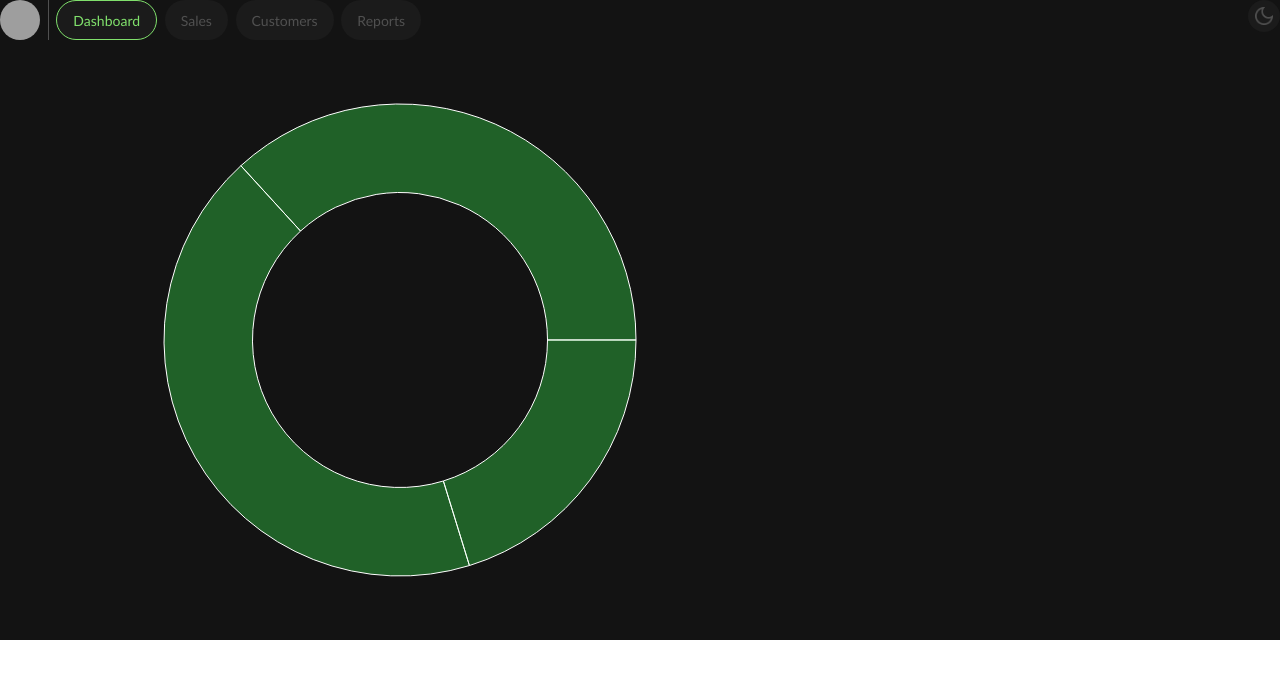
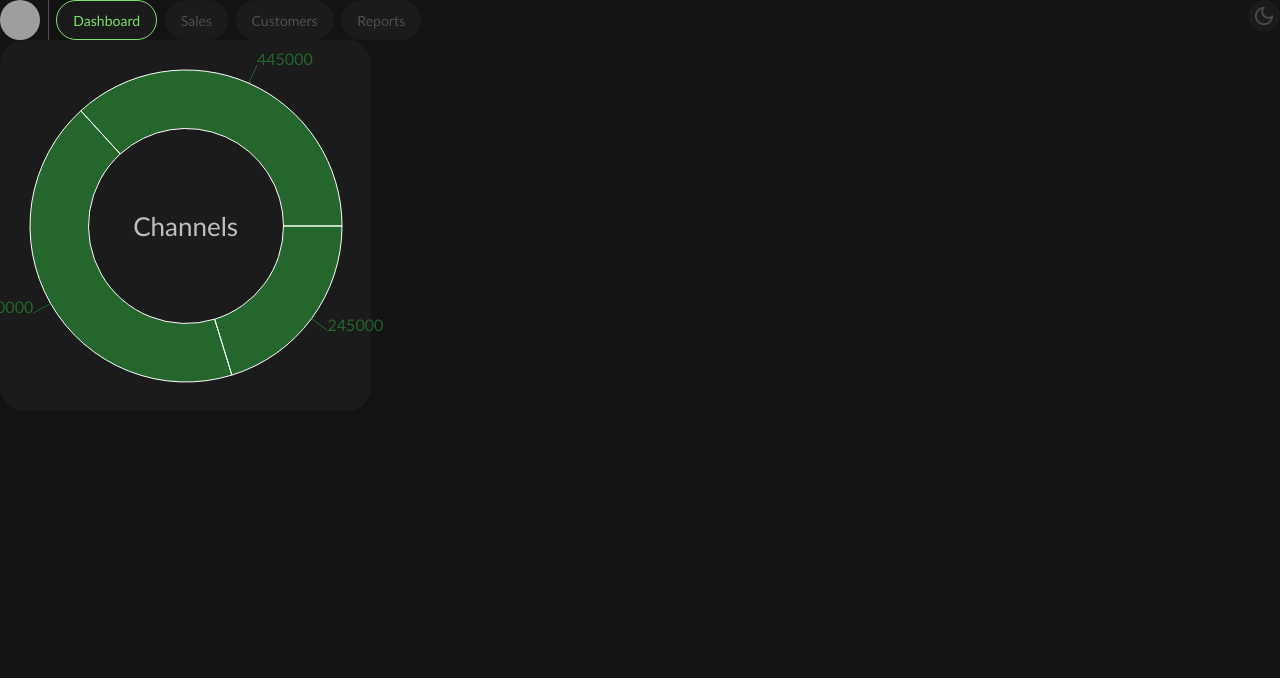
Before and after one commit to harukee-dev/CRM_analytics_dashboard, a React (Vite) app: page / in a window 1280 px wide. Shown: the top 678 px of the page. Built offline with nearby package versions, Linux system fonts and the light colour scheme; data requests are answered from the project's data file; grey boxes are pictures that could not be loaded.

Commit message:
закончен компонент Channels Pie

```diff
--- a/src/App.tsx
+++ b/src/App.tsx
@@ -1,20 +1,23 @@
-import { BrowserRouter, Route, Routes } from 'react-router-dom'
-import { AreaChartComponent } from './Components/Charts/AreaChart/AreaChart'
-import { BarChartComponent } from './Components/Charts/BarChart/BarChart'
-import { LineChartComponent } from './Components/Charts/LineChart/LineChart'
-import { PieChartComponent } from './Components/Charts/PieChart/PieChart'
+import { BrowserRouter } from 'react-router-dom'
+// import { AreaChartComponent } from './Components/Charts/AreaChart/AreaChart'
+// import { BarChartComponent } from './Components/Charts/BarChart/BarChart'
+// import { LineChartComponent } from './Components/Charts/LineChart/LineChart'
+// import { PieChartComponent } from './Components/Charts/PieChart/PieChart'
 import { Header } from './Components/Header/Header'
+import { ChannelsPie } from './Components/Dashboard/ChannelsPie/ChannelsPie'
 
 function App() {
   return (
     <BrowserRouter>
-      <div style={{ backgroundColor: '#131313' }}>
+      <div
+        style={{ backgroundColor: '#131313', width: '100vw', height: '100vh' }}
+      >
         {/* <h1>Hello world!</h1>
       <AreaChartComponent />
       <BarChartComponent />
       <LineChartComponent /> */}
         <Header />
-        <PieChartComponent />
+        <ChannelsPie />
       </div>
     </BrowserRouter>
   )
--- a/src/Components/Charts/PieChart/PieChart.tsx
+++ b/src/Components/Charts/PieChart/PieChart.tsx
@@ -57,12 +57,13 @@ export const PieChartComponent = () => {
   if (!data) return <p>loading</p>
 
   return (
-    <PieChart width={800} height={600}>
+    <PieChart width={400} height={400}>
       <Pie
         fill="#3af65057"
         data={data}
         dataKey="value"
         nameKey="name"
+        label
         innerRadius="50%"
       />
       {/* @ts-ignore */}
--- /dev/null
+++ b/src/Components/Dashboard/ChannelsPie/ChannelsPie.tsx
@@ -0,0 +1,11 @@
+import { PieChartComponent } from '../../Charts/PieChart/PieChart'
+import cl from './channelsPie.module.css'
+
+export const ChannelsPie = () => {
+  return (
+    <div className={cl.container}>
+      <p className={cl.title}>Channels</p>
+      <PieChartComponent />
+    </div>
+  )
+}
--- /dev/null
+++ b/src/Components/Dashboard/ChannelsPie/channelsPie.module.css
@@ -0,0 +1,25 @@
+* {
+  margin: 0;
+  padding: 0;
+}
+
+.container {
+  background-color: #1b1b1b;
+  display: flex;
+  align-items: center;
+  justify-content: center;
+  flex-direction: column;
+  gap: 0;
+  width: 29vw;
+  height: 29vw;
+  border-radius: 3vh;
+  position: relative;
+}
+
+.title {
+  /* align-self: flex-start; */
+  font-family: 'Gill Sans', 'Gill Sans MT', Calibri, 'Trebuchet MS', sans-serif;
+  font-size: 3.25vh;
+  color: rgb(191, 191, 191);
+  position: absolute;
+}
--- a/src/Components/Header/Header.tsx
+++ b/src/Components/Header/Header.tsx
@@ -6,7 +6,7 @@ export const Header = () => {
   const navigate = useNavigate()
 
   const handleNavigate = (link: string): void => {
-    navigate(`http://localhost:5173/${link}`)
+    navigate(`/${link}`)
   }
 
   return (
```
